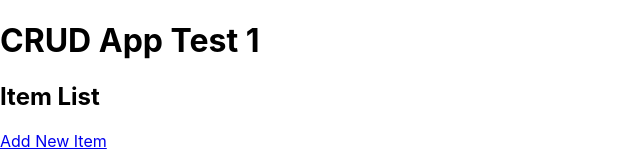
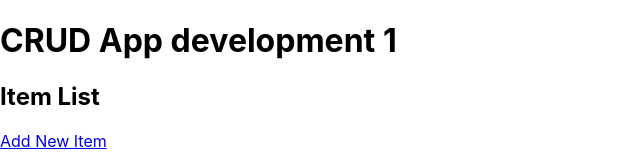
Before and after one commit to raj-govind-jangid/GitHub-Action-React, a React (Create React App) app: page / in a window 1280 px wide. Shown: the top 160 px of the page, without its empty margins (0-640 px from the left). Built offline with nearby package versions, Linux system fonts and the light colour scheme; no server answers.

Commit message:
Development 1

```diff
--- a/src/App.js
+++ b/src/App.js
@@ -7,7 +7,7 @@ function App() {
   return (
     <Router>
       <div className="App">
-        <h1>CRUD App Test 1</h1>
+        <h1>CRUD App development 1</h1>
         <Routes>
           <Route path="/" element={<ItemList />} />
           <Route path="/add" element={<AddItem />} />
```
